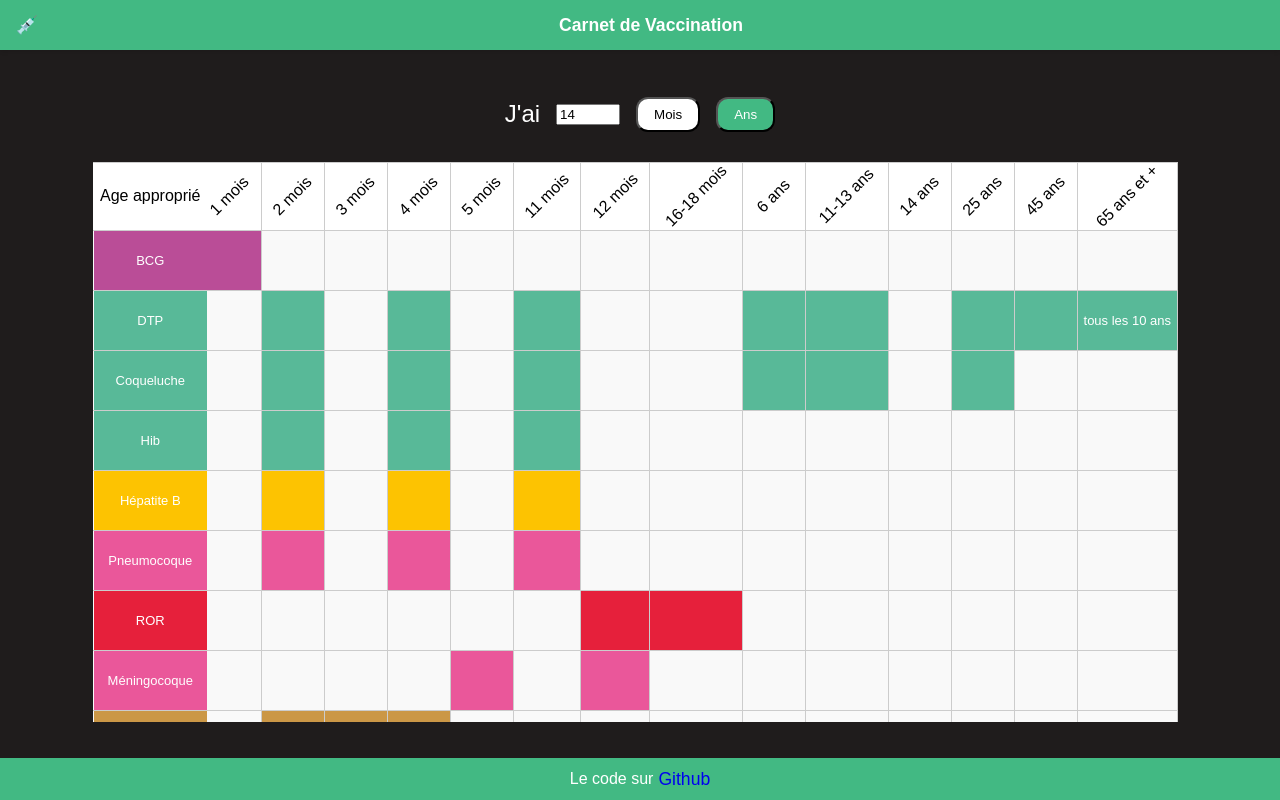
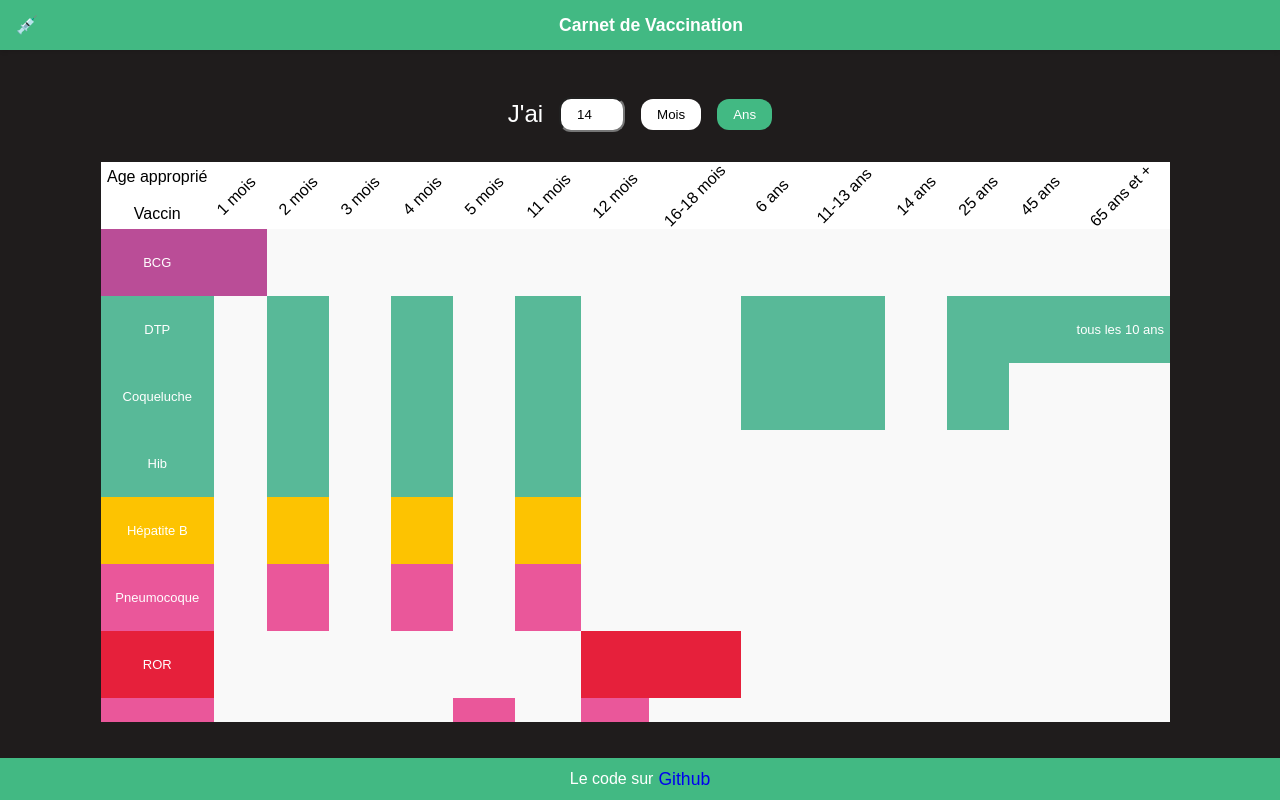
Before and after one commit to sthiefaine/carnet-vaccination, a Vue app: page / in a window 1280 px wide. Built offline with nearby package versions, Linux system fonts and the light colour scheme.

Commit message:
feat(modal): add modal and modal store

```diff
--- a/index.html
+++ b/index.html
@@ -8,6 +8,7 @@
   </head>
   <body>
     <div id="app"></div>
+    <div id="modal-root"></div>
     <script type="module" src="/src/main.ts"></script>
   </body>
 </html>
--- a/package.json
+++ b/package.json
@@ -5,6 +5,7 @@
   "type": "module",
   "scripts": {
     "dev": "vite",
+    "dev networks": "vite --host",
     "build": "run-p type-check \"build-only {@}\" --",
     "preview": "vite preview",
     "test:unit": "vitest",
--- a/src/App.vue
+++ b/src/App.vue
@@ -3,6 +3,11 @@ import HeaderSite from './components/Header/HeaderSite.vue'
 import FooterSite from './components/Footer/FooterSite.vue'
 import TableSite from './components/Table/TableSite.vue'
 import AgeSelector from './components/AgeSelector/AgeSelector.vue'
+import ModalSite from './components/Modal/ModalSite.vue'
+
+import { useModalStore } from './stores/modalStore'
+
+const modalStore = useModalStore()
 </script>
 
 <template>
@@ -16,6 +21,7 @@ import AgeSelector from './components/AgeSelector/AgeSelector.vue'
     </section>
   </main>
   <FooterSite />
+  <ModalSite v-if="modalStore.modalIsOpen" />
 </template>
 
 <style scoped>
--- a/src/components/AgeSelector/AgeSelector.vue
+++ b/src/components/AgeSelector/AgeSelector.vue
@@ -19,9 +19,11 @@ watch(
     <span class="age-text">J'ai</span>
     <div class="age-selector-container">
       <input
+        class="age-input"
         type="number"
         min="1"
         max="100"
+        placeholder="1"
         v-model="ageStore.age"
         @input="ageStore.setAge(ageStore.age, ageStore.monthOrYear)"
       />
@@ -54,6 +56,13 @@ watch(
   font-size: 1.5rem;
 }
 
+.age-input {
+  padding: 0.5rem 1rem;
+  width: 30px;
+  border-radius: 12px;
+  text-align: left;
+}
+
 .age-selector-container {
   display: flex;
   flex-direction: row;
@@ -68,6 +77,7 @@ button {
   border-radius: 12px;
   background-color: #fff;
   cursor: pointer;
+  border: none;
 }
 
 .button-active {
--- /dev/null
+++ b/src/components/Modal/ModalSite.vue
@@ -0,0 +1,38 @@
+<script setup lang="ts">
+import { useModalStore } from '@/stores/modalStore'
+
+const modalStore = useModalStore()
+</script>
+
+// https://vuejs.org/guide/built-ins/teleport.html
+<template>
+  <Teleport to="#modal-root, body">
+    <div v-if="modalStore.modalIsOpen" class="modal-overlay">
+      <div class="modal-content">
+        <h2>Ma Modale</h2>
+        <button @click="modalStore.closeModal">Fermer</button>
+      </div>
+    </div>
+  </Teleport>
+</template>
+
+<style scoped>
+.modal-overlay {
+  position: fixed;
+  top: 0;
+  left: 0;
+  right: 0;
+  bottom: 0;
+  z-index: 1000;
+  background: rgba(0, 0, 0, 0.5);
+  display: flex;
+  align-items: center;
+  justify-content: center;
+}
+
+.modal-content {
+  background: white;
+  padding: 2rem;
+  border-radius: 8px;
+}
+</style>
--- a/src/components/Table/TableSite.vue
+++ b/src/components/Table/TableSite.vue
@@ -2,8 +2,10 @@
 import { ref, watch, onMounted } from 'vue'
 import { datesList, vaccines } from './TableSite.data'
 import { useAgeStore } from '@/stores/ageStore'
+import { useModalStore } from '@/stores/modalStore'
 
 const ageStore = useAgeStore()
+const modalStore = useModalStore()
 
 const dateRefs = ref<{ [key: string]: HTMLTableCellElement | null }>({})
 
@@ -38,6 +40,14 @@ const scrollToAge = () => {
   }
 }
 
+const handleModal = () => {
+  if (!modalStore.modalIsOpen) {
+    modalStore.openModal()
+  } else {
+    modalStore.closeModal()
+  }
+}
+
 // https://vuejs.org/guide/essentials/watchers.html
 //   { immediate: true }, option or OnMounted
 watch(
@@ -56,7 +66,7 @@ onMounted(() => {
     <table class="table">
       <thead>
         <tr>
-          <th>Age approprié</th>
+          <th><span>Age approprié</span><span>Vaccin</span></th>
           <th
             v-for="date in datesList"
             :key="date"
@@ -75,6 +85,7 @@ onMounted(() => {
           <td
             v-for="date in datesList"
             :key="date"
+            @click="() => handleModal()"
             :style="{
               backgroundColor:
                 vaccine?.sepcialRecommandedDosesDates && date === '65 ans et +'
@@ -117,11 +128,11 @@ onMounted(() => {
 
 th,
 td {
-  border: 1px solid #ccc;
   padding: 6px;
   text-align: center;
   text-wrap: nowrap;
   min-width: 50px;
+  height: 55px;
 }
 
 th:first-of-type {
@@ -132,7 +143,6 @@ th {
   font-size: medium;
   font-weight: normal;
   color: black;
-  background-color: #f4f4f4;
 }
 
 td:first-of-type {
@@ -149,8 +159,12 @@ td {
 thead > tr > th:first-of-type {
   position: sticky;
   left: 0;
-  height: 55px;
   z-index: 1;
+  display: flex;
+  flex-direction: column;
+  justify-content: space-between;
+  align-items: center;
+  border: none;
   background-color: white;
 }
 
@@ -174,7 +188,7 @@ thead > tr > th:not(:first-of-type) {
 tr {
   color: white;
   background-color: #f9f9f9;
-  height: 60px;
+  height: 50px;
 }
 
 .recomanded-dose {
--- a/src/stores/ageStore.ts
+++ b/src/stores/ageStore.ts
@@ -5,10 +5,6 @@ export const useAgeStore = defineStore('ageStore', () => {
   const age = ref<number>(14)
   const monthOrYear = ref<'ans' | 'mois'>('ans')
   const selectedAge = ref<string>('14 ans')
-
-  /*   const updateSelectedAge = () => {
-    selectedAge.value = `${age.value} ${monthOrYear.value}`
-  } */
 
   function setAge(newAge: number, unit: 'ans' | 'mois') {
     age.value = newAge
--- /dev/null
+++ b/src/stores/modalStore.ts
@@ -0,0 +1,14 @@
+import { defineStore } from 'pinia'
+import { ref } from 'vue'
+
+export const useModalStore = defineStore('modalStore', () => {
+  const modalIsOpen = ref(false)
+
+  function openModal() {
+    modalIsOpen.value = true
+  }
+  function closeModal() {
+    modalIsOpen.value = false
+  }
+  return { modalIsOpen, openModal, closeModal }
+})
```
Also changed, not shown: 1 other file (tests, documents, lock files or other folders).
